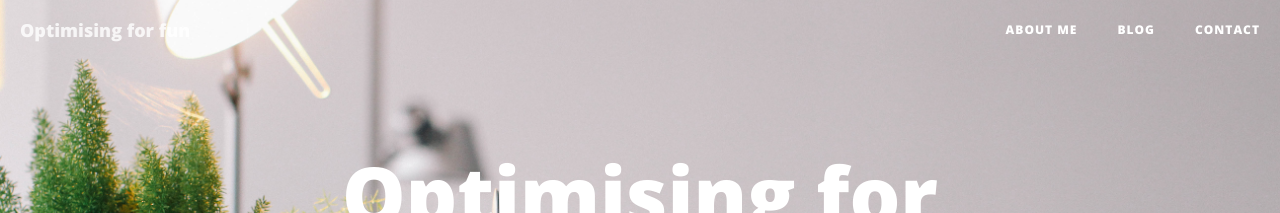
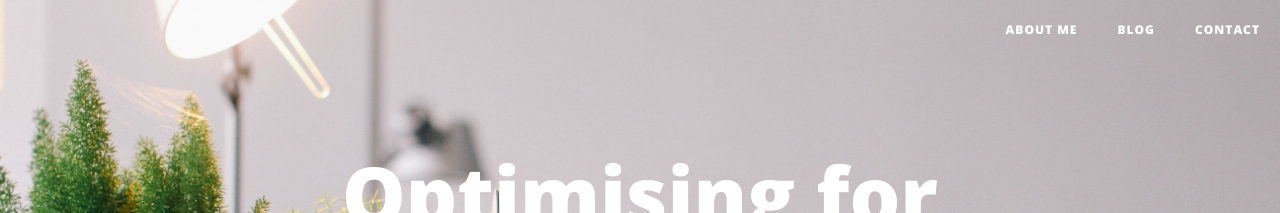
Before and after one commit to will-ockmore/will-ockmore.github.io, a Jekyll site: the page built from index.html, in a window 1280 px wide. Shown: the top 213 px of the page. Built offline with Jekyll 4.4.1, drawn with Linux system fonts in a browser that asks for light colours; nearby versions of some CDN libraries; the list of posts is cut into pages by our own code.

Commit message:
removed left navbar link

```diff
--- a/_includes/nav.html
+++ b/_includes/nav.html
@@ -9,7 +9,6 @@
                 <span class="icon-bar"></span>
                 <span class="icon-bar"></span>
             </button>
-            <a class="navbar-brand" href="{{ site.baseurl }}/">{{ site.title }}</a>
         </div>
 
         <!-- Collect the nav links, forms, and other content for toggling -->
```
